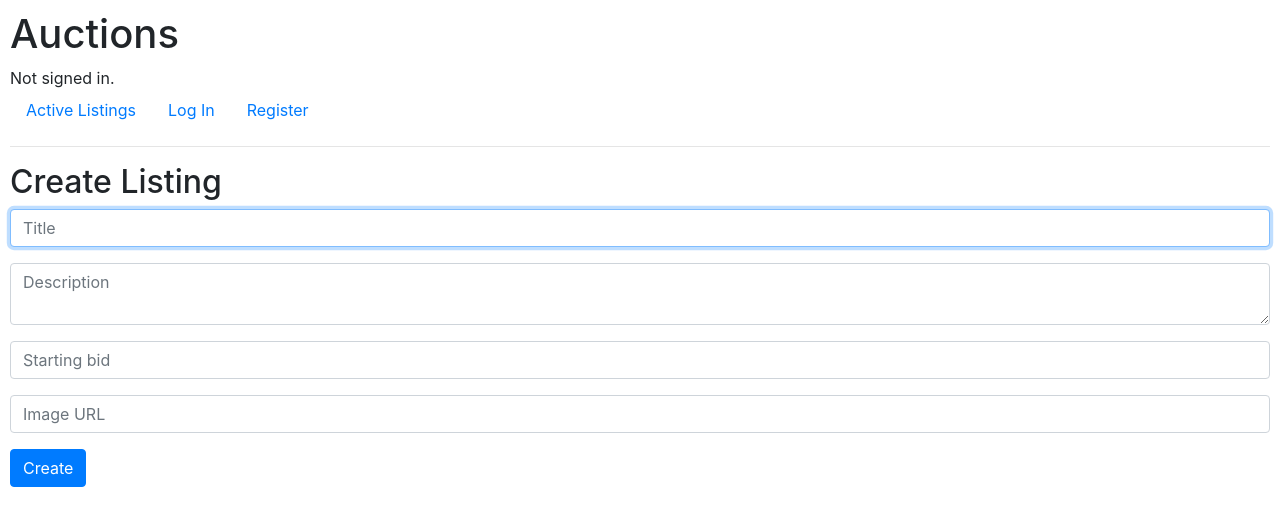
After one commit to Prateek61/commerce, a Django app: page /create in a window 1280 px wide. The commit adds this page. Shown: the top 526 px of the page. Run offline with Django 3.2, Linux system fonts and the light colour scheme; some libraries are stand-ins or nearby versions.

Commit message:
Added form to create a listing

```diff
--- a/auctions/admin.py
+++ b/auctions/admin.py
@@ -1,8 +1,10 @@
 from django.contrib import admin
 
-from .models import User, Listing
+from .models import User, Listing, Bid, Comment
 
 # Register your models here.
 
 admin.site.register(User)
 admin.site.register(Listing)
+admin.site.register(Bid)
+admin.site.register(Comment)
--- /dev/null
+++ b/auctions/templates/auctions/create.html
@@ -0,0 +1,28 @@
+{% extends "auctions/layout.html" %}
+
+{% block body %}
+
+    <h2>Create Listing</h2>
+
+    {% if message %}
+        <div>{{ message }}</div>
+    {% endif %}
+
+    <form action="{% url 'create' %}" method="post">
+        {% csrf_token %}
+        <div class="form-group">
+            <input autofocus class="form-control" type="text" name="title" placeholder="Title">
+        </div>
+        <div class="form-group">
+            <textarea class="form-control" type="text" name="description" placeholder="Description"></textarea>
+        </div>
+        <div class="form-group">
+            <input class="form-control" type="number" name="price" placeholder="Starting bid">
+        </div>
+        <div class="form-group">
+            <input class="form-control" type="text" name="url" placeholder="Image URL">
+        </div>
+        <input class="btn btn-primary" type="submit" value="Create">
+    </form>
+
+{% endblock %}
--- a/auctions/templates/auctions/layout.html
+++ b/auctions/templates/auctions/layout.html
@@ -22,6 +22,9 @@
             </li>
             {% if user.is_authenticated %}
                 <li class="nav-item">
+                    <a class="nav-link" href="{% url 'create' %}">Create Listing</a>
+                </li>
+                <li class="nav-item">
                     <a class="nav-link" href="{% url 'logout' %}">Log Out</a>
                 </li>
             {% else %}
--- a/auctions/urls.py
+++ b/auctions/urls.py
@@ -7,5 +7,6 @@ urlpatterns = [
     path("listing/<int:id>", views.listing, name="listing"),
     path("login", views.login_view, name="login"),
     path("logout", views.logout_view, name="logout"),
-    path("register", views.register, name="register")
+    path("register", views.register, name="register"),
+    path("create", views.create_listing, name="create")
 ]
--- a/auctions/views.py
+++ b/auctions/views.py
@@ -20,6 +20,13 @@ def listing(request: HttpRequest, id: int) -> HttpResponse:
     return render(request, "auctions/listing.html", {
         "listing": listing
     })
+
+
+def create_listing(request: HttpRequest) -> HttpResponse:
+    if request.method == "GET":
+        return render(request, "auctions/create.html")
+    else:
+        ...
 
 
 def login_view(request: HttpRequest) -> HttpResponse:
```
Also changed, not shown: auctions/models.py (+5 -4 lines).
